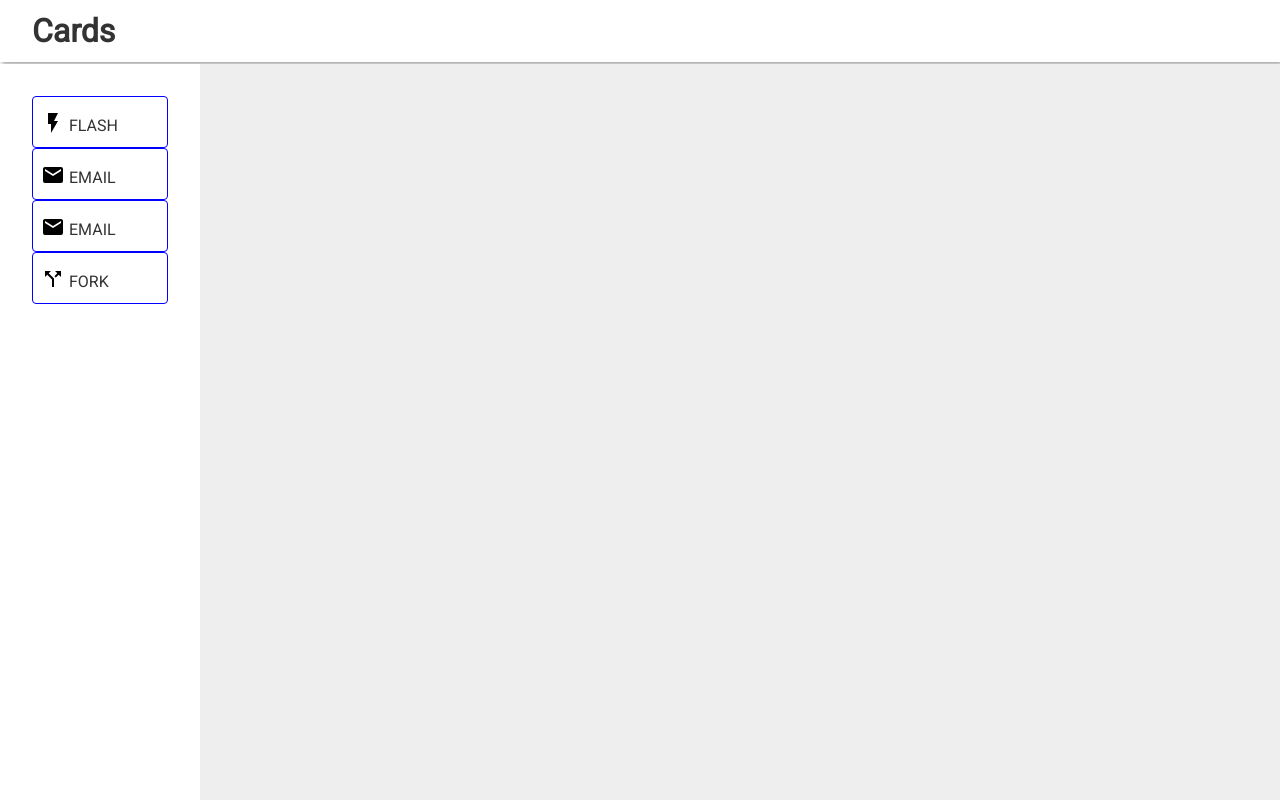
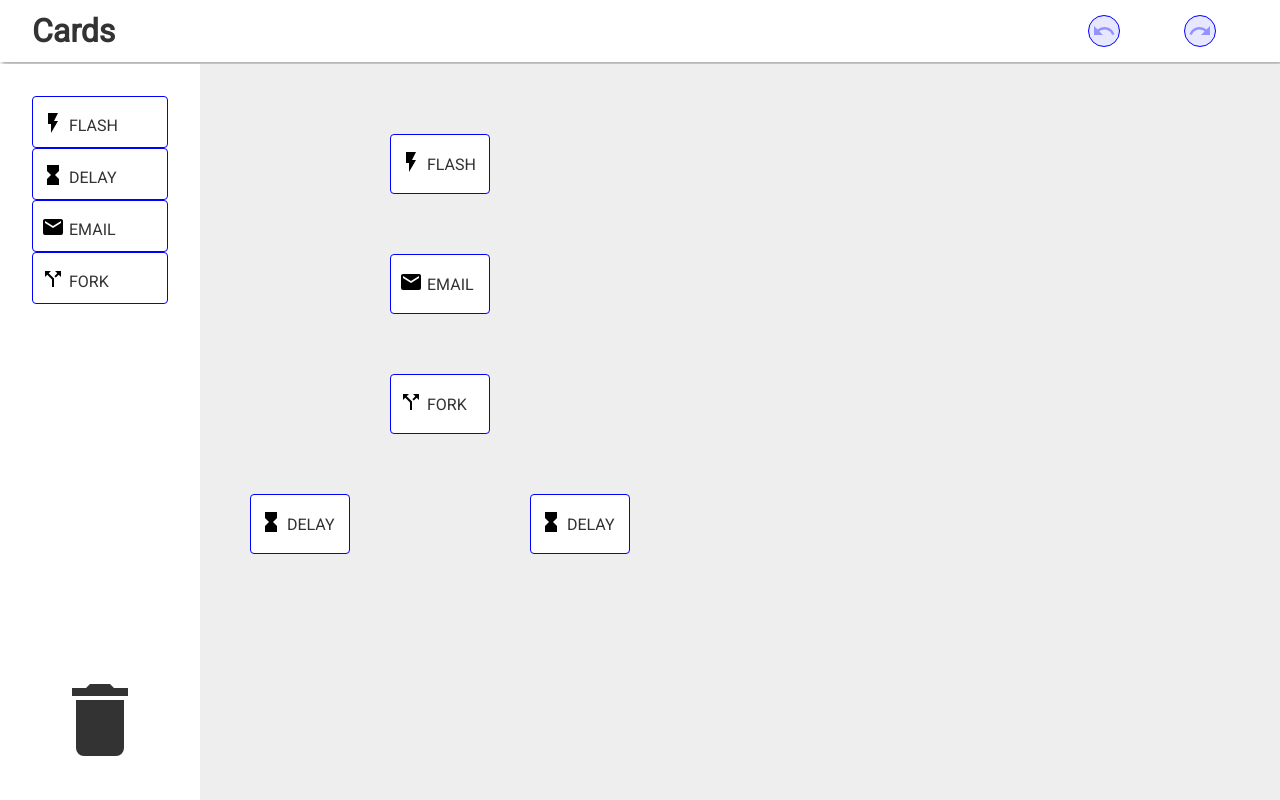
Before and after one commit to georgius1024/cards-dragger, a Vue app: page / in a window 1280 px wide. Built offline with nearby package versions, Linux system fonts and the light colour scheme.

Commit message:
setup tree painting

```diff
--- a/src/App.vue
+++ b/src/App.vue
@@ -1,12 +1,12 @@
 <template>
   <Layout>
     <template v-slot:sidebar>
-      <Sidebar @delete="delßeteNode"/>
+      <Sidebar @delete="deleteNode" />
     </template>
     <template v-slot:header>
-      <Header @undo="undo" @redo="redo"/>
+      <Header @undo="undo" @redo="redo" />
     </template>
-    <Canvas :scene="scene" @update="updateScene"/>
+    <Canvas :scene="scene" @update="updateScene" />
   </Layout>
 </template>
 <script>
@@ -24,12 +24,6 @@ import {
   undo,
   redo
 } from './utils/history';
-import ReingoldTilford from './utils/ReingoldTilford';
-
-const GRID_STEP_X = 100;
-const GRID_STEP_Y = 120;
-const GRID_OFFSET_X = 100;
-const GRID_OFFSET_Y = 100;
 
 export default {
   components: {
@@ -56,57 +50,56 @@ export default {
     hasUnsavedChanges() {
       return this.undoable;
     },
-    tree() {
-      return ReingoldTilford(this.scene, 101);
-    },
-    map() {
-      return this.scene.reduce((map, item) => {
-        map[item.id] = item;
-        return map;
-      }, {});
-    },
-    nodeSize() {
-      return 80;
-    },
-    sceneOffsetX() {
-      return GRID_OFFSET_X;
-    },
-    sceneOffsetY() {
-      return GRID_OFFSET_Y;
-    },
-    sceneStepX() {
-      return GRID_STEP_X;
-    },
-    sceneStepY() {
-      return GRID_STEP_Y;
-    },
-    nextId() {
-      return this.scene.reduce((max, item) => {
-        if (max > item.id) {
-          return max;
+    initialScene() {
+      const id1 = nanoid();
+      const id2 = nanoid();
+      const id3 = nanoid();
+      const id4 = nanoid();
+      const id5 = nanoid();
+      return [
+        {
+          id: id1,
+          type: 'flash',
+          left: id2
+        },
+        {
+          id: id2,
+          parent: id1,
+          type: 'email',
+          left: id3
+        },
+        {
+          id: id3,
+          parent: id2,
+          type: 'fork',
+          left: id4,
+          right: id5
+        },
+        {
+          id: id4,
+          parent: id3,
+          type: 'delay'
+        },
+        {
+          id: id5,
+          parent: id3,
+          type: 'delay'
         }
-        return item.id + 1;
-      }, 101);
-    },
-    pickerItems() {
-      return [];
-    },
-    initialScene() {
-      return [];
+      ];
     }
   },
   created() {
     this.history = initialize(this.initialScene);
   },
   mounted() {
-    try {
-      const scene = JSON.parse(localStorage['scene']);
-      if (Array.isArray(scene)) {
-        this.history = initialize(scene);
-      }
-    } catch {
-      this.history = initialize(this.initialScene);
-    }
+    // try {
+    //   const scene = JSON.parse(localStorage['scene']);
+    //   if (Array.isArray(scene)) {
+    //     this.history = initialize(scene);
+    //   }
+    // } catch {
+    //   this.history = initialize(this.initialScene);
+    // }
     this.keyHandler = (e) => {
       const undoPressed =
         (e.code === 'KeyZ' && e.ctrlKey) ||
--- a/src/components/ActionCard.vue
+++ b/src/components/ActionCard.vue
@@ -53,10 +53,11 @@ export default {
     cardStyle() {
       if (this.absolute) {
         return {
+          position: 'absolute',
           left: `${this.x}px`,
           top: `${this.y}px`,
-          width: `${this.size}px`,
-          height: `${this.size}px`
+          width: `${this.width}px`,
+          height: `${this.height}px`
         };
       }
     }
--- a/src/components/Canvas.vue
+++ b/src/components/Canvas.vue
@@ -1,9 +1,244 @@
 <template>
-  <main class="canvas"></main>
+  <main class="canvas" ref="canvas">
+    <ActionCard
+      v-for="item in tree"
+      :id="item.id"
+      :x="gridToCanvasX(item.x)"
+      :y="gridToCanvasY(item.y)"
+      :absolute="true"
+      :width="nodeWidth"
+      :height="nodeHeight"
+      :type="item.type"
+      :key="item.id"
+      :leftConnection="connectionPoint(item.left)"
+      :rightConnection="connectionPoint(item.right)"
+      @drag="dragging = $event"
+    />
+  </main>
 </template>
+<script>
+import ReingoldTilford from '../utils/ReingoldTilford';
+import ActionCard from './ActionCard.vue';
+const GRID_STEP_X = 140;
+const GRID_STEP_Y = 120;
+const GRID_OFFSET_X = 100;
+const GRID_OFFSET_Y = 100;
+const NODE_WIDTH = 100;
+const NODE_HEIGHT = 60;
+export default {
+  components: {
+    ActionCard
+  },
+  props: {
+    scene: {
+      type: Array,
+      required: true
+    }
+  },
+  computed: {
+    root() {
+      return this.scene.find((e) => !e.parent);
+    },
+    tree() {
+      return ReingoldTilford(this.scene, this.root.id);
+    },
+    map() {
+      return this.scene.reduce((map, item) => {
+        map[item.id] = item;
+        return map;
+      }, {});
+    },
+    nodeWidth() {
+      return NODE_WIDTH;
+    },
+    nodeHeight() {
+      return NODE_HEIGHT;
+    },
+    sceneOffsetX() {
+      return GRID_OFFSET_X;
+    },
+    sceneOffsetY() {
+      return GRID_OFFSET_Y;
+    },
+    sceneStepX() {
+      return GRID_STEP_X;
+    },
+    sceneStepY() {
+      return GRID_STEP_Y;
+    }
+  },
+  methods: {
+    updateScene(scene) {
+      this.$emit(scene);
+    },
+    gridToCanvasX(col) {
+      return col * this.sceneStepX + this.sceneOffsetX - this.nodeWidth / 2;
+    },
+    gridToCanvasY(row) {
+      return row * this.sceneStepY + this.sceneOffsetY - this.nodeHeight / 2;
+    },
+    connectionPoint(id) {
+      const node = this.tree[id];
+      if (node) {
+        return {
+          x: node.x * this.sceneStepX + this.sceneOffsetX,
+          y: node.y * this.sceneStepY + this.sceneOffsetY - this.nodeHeight / 2
+        };
+      }
+    },
+    snapToGrid(x, y) {
+      const col = +Math.round((x - GRID_OFFSET_X) / GRID_STEP_X);
+      const row = +Math.round((y - GRID_OFFSET_Y) / GRID_STEP_Y);
+      return { col, row };
+    },
+    onDrop(event) {
+      const { offsetLeft, offsetTop, scrollLeft, scrollTop } =
+        this.$refs.canvas;
+      const id = event.dataTransfer.getData('id');
+      const coords = {
+        x: event.pageX - offsetLeft + scrollLeft,
+        y: event.pageY - offsetTop + scrollTop
+      };
+      const { row, col } = this.snapToGrid(coords.x, coords.y);
+      const parent = Object.values(this.tree).find((item) => {
+        return item.x === col && item.y === row;
+      });
+      if (!parent) {
+        return;
+      }
+      const pickerItem = this.pickerItems.find((e) => e.id === id);
+      if (pickerItem) {
+        return this.placeNewNode(parent, pickerItem);
+      }
+      const sceneItem = this.scene.find((e) => e.id === +id);
+      if (sceneItem) {
+        return this.moveNode(parent, sceneItem);
+      }
+    },
+    onDelete(event) {
+      const id = +event.dataTransfer.getData('id');
+      const parent = this.scene.find((e) => e.left === id || e.right === id);
+      if (!parent) {
+        // Error - root deletion
+        const node = this.scene.find((e) => e.id);
+        this.reject(node.id);
+        return;
+      }
+      if (parent.left === id) {
+        this.deleteSubtree(parent, true);
+      }
+      if (parent.right === id) {
+        this.deleteSubtree(parent, false);
+      }
+    },
+    placeNewNode(parent, pickerItem) {
+      const parentId = parent.id;
+      if (parent.left && parent.right) {
+        // Error - parent is full
+        this.reject(parent.id);
+        return false;
+      }
+      const node = {
+        ...pickerItem,
+        id: this.nextId,
+        parent: parentId
+      };
+      if (parent.left) {
+        parent.right = node.id;
+      } else {
+        parent.left = node.id;
+      }
+      const scene = [
+        ...this.scene.map((e) => (e.id === parentId ? parent : e)),
+        node
+      ];
+      this.updateScene(scene);
+    },
+    hasAsParent(node, parent) {
+      if (node.parent === parent.id) {
+        return true;
+      }
+      const currentParent = this.map[node.parent];
+      return currentParent && this.hasAsParent(currentParent, parent);
+    },
+    moveNode(parent, node) {
+      if (parent.left && parent.right) {
+        // Error - parent full
+        this.reject(parent.id);
+        return;
+      }
+      if (parent.id === node.id) {
+        // Error - can not be child for himself
+        this.reject(parent.id);
+        return;
+      }
+      if (parent.id === node.parent) {
+        // Error - closest parent can not be target
+        this.reject(parent.id);
+        return;
+      }
+      if (this.hasAsParent(parent, node)) {
+        // Error - can not be parent for himself
+        this.reject(parent.id);
+        return;
+      }
+      const scene = this.scene.map((e) => {
+        if (e.id === node.id) {
+          return { ...e, parent: parent.id };
+        } else if (e.id === parent.id) {
+          if (e.left) {
+            return { ...e, right: node.id };
+          } else {
+            return { ...e, left: node.id };
+          }
+        } else if (e.id === node.parent) {
+          if (e.left === node.id) {
+            return { ...e, left: undefined };
+          } else {
+            return { ...e, right: undefined };
+          }
+        }
+        return e;
+      });
+      this.updateScene(scene);
+    },
+    reject(id) {
+      this.rejected = id;
+      setTimeout(() => {
+        this.rejected = null;
+      }, 1000);
+    },
+    deleteSubtree(parent, left) {
+      const nodesToDelete = [];
+      const startFrom = left ? parent.left : parent.right;
+      const walk = (node) => {
+        if (node.left) {
+          walk(this.map[node.left]);
+        }
+        if (node.right) {
+          walk(this.map[node.right]);
+        }
+        nodesToDelete.push(node.id);
+      };
+      walk(this.map[startFrom]);
+      const newParent = { ...parent };
+      if (left) {
+        delete newParent.left;
+      } else {
+        delete newParent.right;
+      }
+      const scene = this.scene
+        .filter((e) => !nodesToDelete.includes(e.id))
+        .map((e) => (e.id === parent.id ? newParent : e));
+      this.updateScene(scene);
+    }
+  }
+};
+</script>
 <style lang="scss">
 .canvas {
   background-color: #eee;
   flex-grow: 1;
+  position: relative;
 }
 </style>
--- a/src/components/Header.vue
+++ b/src/components/Header.vue
@@ -1,8 +1,45 @@
 <template>
   <header>
     <h1>Cards</h1>
+    <div class="separator" />
+    <button @click="undo" :disabled="!undoable">
+      <svg style="width: 24px; height: 24px" viewBox="0 0 24 24">
+        <path
+          fill="currentColor"
+          d="M12.5,8C9.85,8 7.45,9 5.6,10.6L2,7V16H11L7.38,12.38C8.77,11.22 10.54,10.5 12.5,10.5C16.04,10.5 19.05,12.81 20.1,16L22.47,15.22C21.08,11.03 17.15,8 12.5,8Z"
+        />
+      </svg>
+    </button>
+    <button @click="redo" :disabled="!redoable">
+      <svg style="width: 24px; height: 24px" viewBox="0 0 24 24">
+        <path
+          fill="currentColor"
+          d="M18.4,10.6C16.55,9 14.15,8 11.5,8C6.85,8 2.92,11.03 1.54,15.22L3.9,16C4.95,12.81 7.95,10.5 11.5,10.5C13.45,10.5 15.23,11.22 16.62,12.38L13,16H22V7L18.4,10.6Z"
+        />
+      </svg>
+    </button>
   </header>
 </template>
+<script>
+export default {
+  props: {
+    undoable: {
+      type: Boolean
+    },
+    redoable: {
+      type: Boolean
+    }
+  },
+  methods: {
+    undo() {
+      this.$emit('undo');
+    },
+    redo() {
+      this.$emit('redo');
+    }
+  }
+};
+</script>
 <style lang="scss" scoped>
 header {
   flex-grow: 1;
@@ -11,5 +48,26 @@ header {
   display: flex;
   align-items: center;
   padding: 0 32px;
+  .separator {
+    flex-grow: 1;
+  }
+  button {
+    border-radius: 100%;
+    background-color: transparent;
+    display: flex;
+    align-items: center;
+    justify-content: center;
+    border: none;
+    width: 32px;
+    height: 32px;
+    margin: 32px;
+    color: blue;
+    border: 1px solid blue;
+    cursor: pointer;
+    &:disabled {
+      background-color: #ccf7;
+      color: #33f7;
+    }
+  }
 }
 </style>
--- a/src/components/Sidebar.vue
+++ b/src/components/Sidebar.vue
@@ -1,16 +1,41 @@
 <template>
   <div class="sidebar">
-    <ActionCard type="flash" />
-    <ActionCard type="email" />
-    <ActionCard type="email" />
-    <ActionCard type="fork" />
+    <ActionCard
+      v-for="card in cards"
+      :key="card.type"
+      :id="card.id"
+      :type="card.type"
+    />
+    <div class="separator"></div>
+    <div class="trash" @drop="onDelete" @dragover.prevent @dragenter.prevent>
+      <svg style="width: 96px; height: 96px" viewBox="0 0 24 24">
+        <path
+          fill="currentColor"
+          d="M19,4H15.5L14.5,3H9.5L8.5,4H5V6H19M6,19A2,2 0 0,0 8,21H16A2,2 0 0,0 18,19V7H6V19Z"
+        />
+      </svg>
+    </div>
   </div>
 </template>
 <script>
+import { nanoid } from 'nanoid';
 import ActionCard from './ActionCard.vue';
 export default {
   components: {
     ActionCard
+  },
+  computed: {
+    cards() {
+      return ['flash', 'delay', 'email', 'fork'].map((type) => ({
+        type,
+        id: nanoid()
+      }));
+    }
+  },
+  methods: {
+    onDelete(event) {
+      this.$emit('delete', event);
+    }
   }
 };
 </script>
@@ -18,9 +43,20 @@ export default {
 .sidebar {
   background-color: #fff;
   flex-grow: 1;
+  display: flex;
+  flex-direction: column;
   padding: 32px;
+  user-select: none;
   * > * {
     margin-top: 6px;
   }
+  .separator {
+    flex-grow: 1;
+  }
+  .trash {
+    display: flex;
+    align-items: center;
+    justify-content: center;
+  }
 }
 </style>
```
